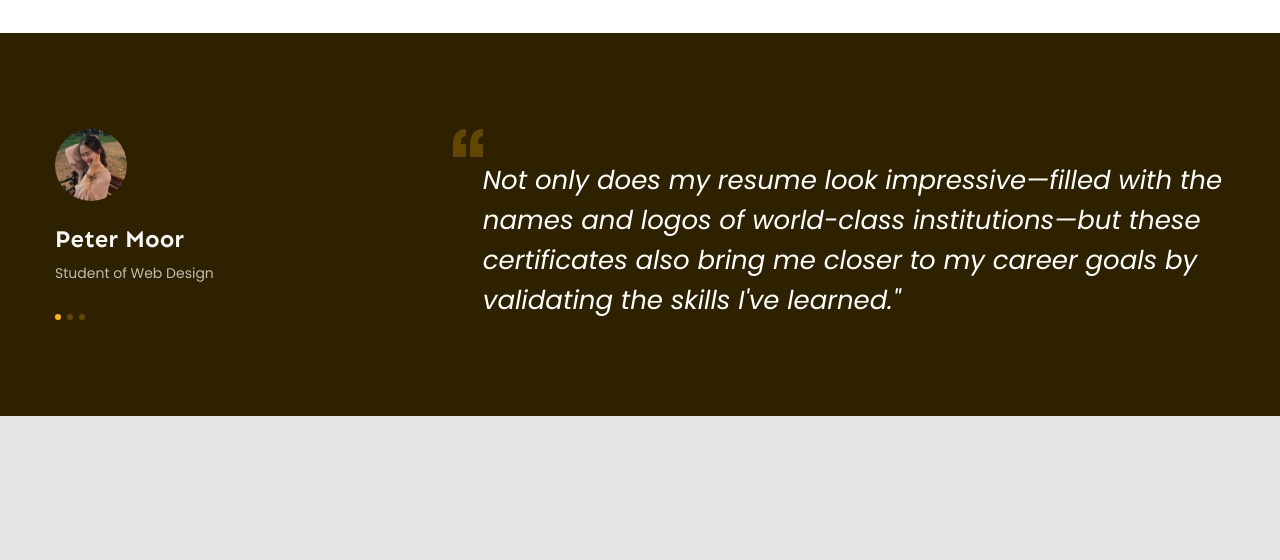
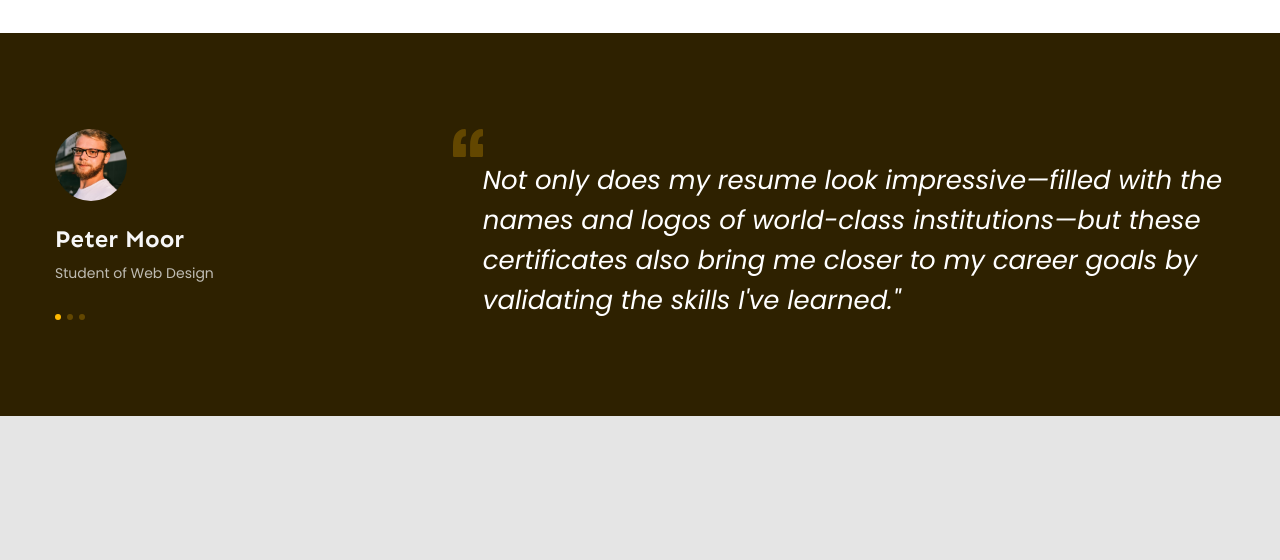
Before and after one commit to AzureVDT/f8-htmlcss-02, a plain HTML site: page index.html in a window 1280 px wide. Shown: the part 1980-2540 px from the top of the page. Drawn offline with Linux system fonts and the light colour scheme.

Commit message:
fix bug feedback avatar

```diff
--- a/index.html
+++ b/index.html
@@ -260,7 +260,7 @@
                             <div class="student-info">
                                 <div class="avatar">
                                     <img
-                                        src="./assets/img/feedback-test-img.jpg"
+                                        src="./assets/img/feedback-avatar.avif"
                                         alt="Avatar"
                                     />
                                 </div>
```
Also changed, not shown: assets/img/feedback-avatar.avif (added), assets/img/feedback-test-img.jpg (deleted).
